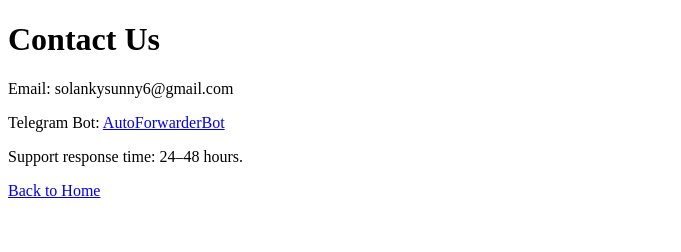
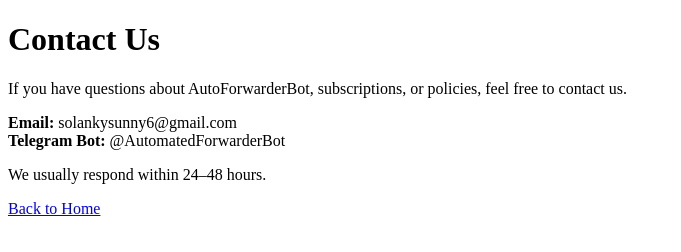
Before and after one commit to flashbroo/AutoForwarderBot, a plain HTML site: page contact.html in a window 1280 px wide. Shown: the whole page, without its empty margins (0-681 px from the left). Drawn offline with Linux system fonts and the light colour scheme.

Commit message:
Update contact.html

```diff
--- a/contact.html
+++ b/contact.html
@@ -1,31 +1,29 @@
 <!DOCTYPE html>
 <html lang="en">
 <head>
-<meta charset="UTF-8">
-<title>Contact – AutoForwarderBot</title>
+  <meta charset="UTF-8">
+  <title>Contact Us | AutoForwarderBot</title>
+  <meta name="viewport" content="width=device-width, initial-scale=1.0">
 </head>
 <body>
-<div class="container">
 
 <h1>Contact Us</h1>
 
 <p>
-Email: solankysunny6@gmail.com
+If you have questions about AutoForwarderBot, subscriptions, or policies, feel free to
+contact us.
 </p>
 
 <p>
-Telegram Bot:
-<a href="https://t.me/automatedforwarderbot" target="_blank">
-AutoForwarderBot
-</a>
+<strong>Email:</strong> solankysunny6@gmail.com<br>
+<strong>Telegram Bot:</strong> @AutomatedForwarderBot
 </p>
 
 <p>
-Support response time: 24–48 hours.
+We usually respond within 24–48 hours.
 </p>
 
 <p><a href="index.html">Back to Home</a></p>
 
-</div>
 </body>
 </html>
```
